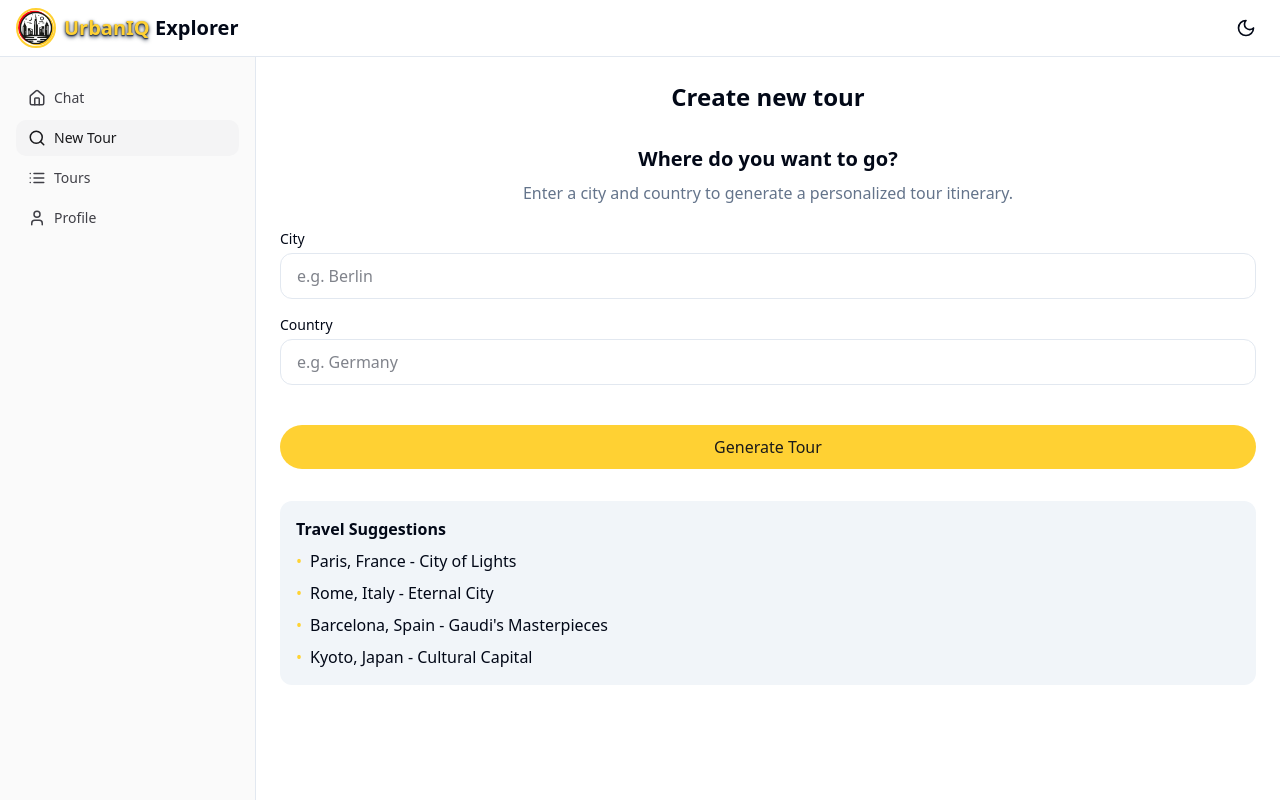
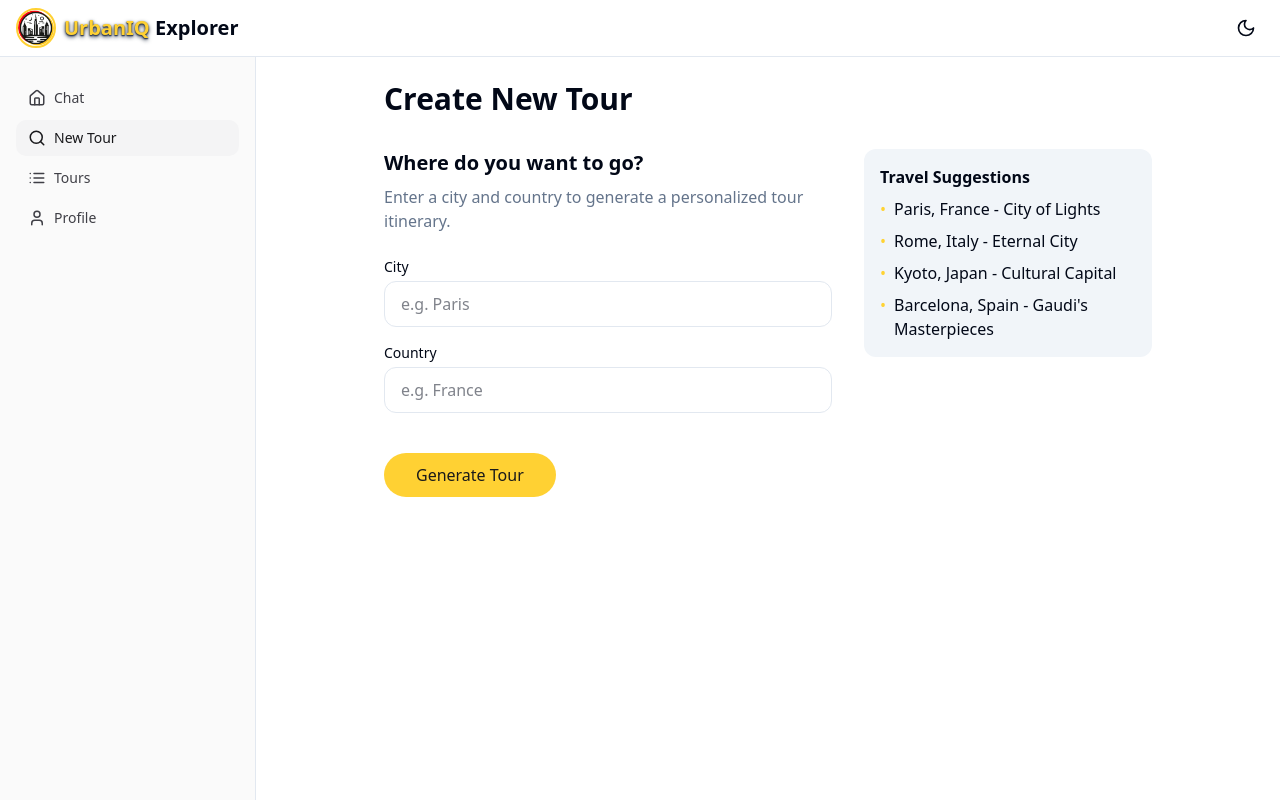
Before and after one commit to Freemasoid/nextjs-urbaniq-explorer, a Next.js app: page /new-tour in a window 1280 px wide. Built offline with nearby package versions, Linux system fonts and the light colour scheme.

Commit message:
style: update NewTour page layout with improved responsiveness and enhanced form elements

```diff
--- a/src/app/new-tour/page.tsx
+++ b/src/app/new-tour/page.tsx
@@ -29,18 +29,17 @@ const NewTour: React.FC = () => {
   };
 
   return (
-    <div className="w-full">
-      <h1 className="text-2xl font-bold mb-8 text-center">
-        {t("newTour.create")}
-      </h1>
+    <div className="max-w-3xl mx-auto">
+      <h1 className="text-2xl md:text-3xl font-bold mb-8">Create New Tour</h1>
 
-      <div className="mb-8">
-        <div className="text-center">
-          <h2 className="text-xl font-semibold mb-2">{t("newTour.whereTo")}</h2>
+      <div className="md:grid md:grid-cols-5 md:gap-8">
+        <div className="md:col-span-3 mb-8">
+          <h2 className="text-xl font-semibold mb-2">
+            Where do you want to go?
+          </h2>
           <p className="text-muted-foreground mb-6">
-            {t("newTour.whereToDescription")}
+            Enter a city and country to generate a personalized tour itinerary.
           </p>
-        </div>
 
           <form
             onSubmit={handleSubmit}
@@ -51,14 +50,14 @@ const NewTour: React.FC = () => {
                 htmlFor="city"
                 className="block text-sm font-medium mb-1"
               >
-              {t("newTour.city")}
+                City
               </label>
               <input
                 id="city"
                 type="text"
                 value={city}
                 onChange={(e) => setCity(e.target.value)}
-              placeholder={t("newTour.cityPlaceholder")}
+                placeholder="e.g. Paris"
                 className="w-full rounded-lg border px-4 py-2.5 focus:outline-none focus:ring-2 focus:ring-primary"
                 required
               />
@@ -66,34 +65,35 @@ const NewTour: React.FC = () => {
 
             <div>
               <label
-              htmlFor=""
-              className="block text-sm mb-1 font-medium"
+                htmlFor="country"
+                className="block text-sm font-medium mb-1"
               >
-              {t("newTour.country")}
+                Country
               </label>
               <input
                 id="country"
                 type="text"
                 value={country}
                 onChange={(e) => setCountry(e.target.value)}
-              placeholder={t("newTour.countryPlaceholder")}
+                placeholder="e.g. France"
                 className="w-full rounded-lg border px-4 py-2.5 focus:outline-none focus:ring-2 focus:ring-primary"
                 required
               />
             </div>
 
             <button
-            className="w-full btn-primary mt-6"
               type="submit"
+              className="w-full md:w-auto btn-primary mt-6 px-8"
               disabled={isLoading}
             >
-            {isLoading ? t("newTour.generating") : t("newTour.generateTour")}
+              {isLoading ? "Generating..." : "Generate Tour"}
             </button>
           </form>
         </div>
 
-      <div className="mt-8 p-4 bg-muted rounded-lg">
-        <h3 className="font-semibold mb-2">{t("newTour.travelSuggestions")}</h3>
+        <div className="md:col-span-2">
+          <div className="p-4 bg-muted rounded-lg">
+            <h3 className="font-semibold mb-2">Travel Suggestions</h3>
             <ul className="space-y-2">
               <li className="flex gap-2">
                 <span className="text-primary">•</span>
@@ -105,13 +105,15 @@ const NewTour: React.FC = () => {
               </li>
               <li className="flex gap-2">
                 <span className="text-primary">•</span>
-            <span>Barcelona, Spain - Gaudi&apos;s Masterpieces</span>
+                <span>Kyoto, Japan - Cultural Capital</span>
               </li>
               <li className="flex gap-2">
                 <span className="text-primary">•</span>
-            <span>Kyoto, Japan - Cultural Capital</span>
+                <span>Barcelona, Spain - Gaudi's Masterpieces</span>
               </li>
             </ul>
+          </div>
+        </div>
       </div>
     </div>
   );
```
Lines whose indentation alone changed are shown as unchanged.
